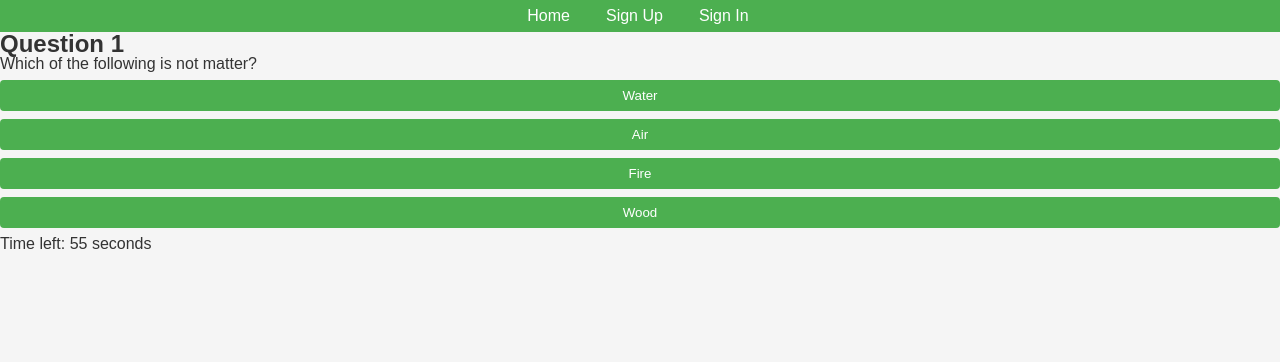
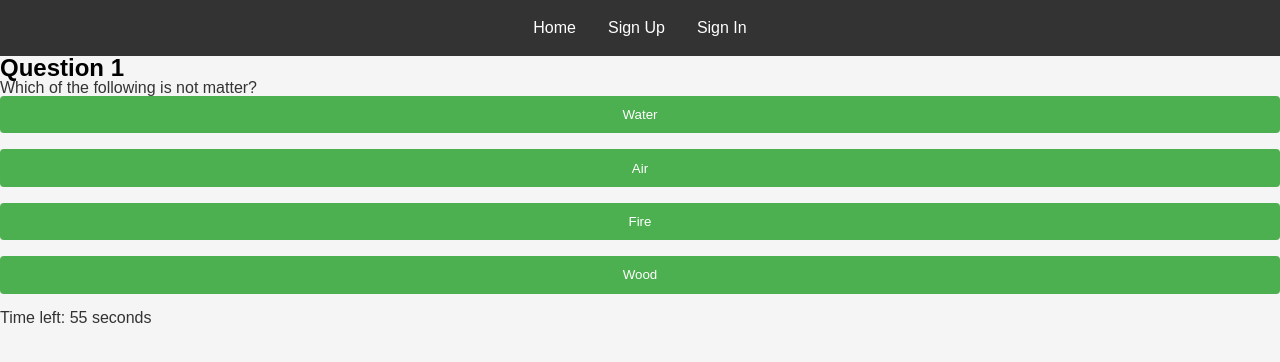
Before and after one commit to Asakippam-Simon/eLearnHub, a React (Create React App) app in the folder elearnhub/: page /assessment/questions in a window 1280 px wide. Shown: the top 362 px of the page. Built offline with nearby package versions, Linux system fonts and the light colour scheme; no server answers.

Commit message:
Adding download button

```diff
--- a/elearnhub/src/components/Home.js
+++ b/elearnhub/src/components/Home.js
@@ -1,14 +1,37 @@
-import React from 'react';
+import React, { useEffect, useState } from 'react';
+import { fetchUploadedFiles } from '../utils/fetchFiles';
+//import React from 'react';
 import { Link } from 'react-router-dom';
 
 const Home = () => {
+      const [fileUrls, setFileUrls] = useState([]);
+
+  useEffect(() => {
+    const getFiles = async () => {
+      const urls = await fetchUploadedFiles();
+      setFileUrls(urls);
+    };
+    getFiles();
+  }, []);
+    //
     return (
 	<section>
 	     <div class="container">
 		<h1>Welcome to eLearnHub</h1>
 		<p>eLearnHub is a centralized platform for storing and sharing educational materials and taking online assessments</p>
 		<p>Sign Up or Login to submit your assignment or take today's online assessment.</p>
-	    </div>
+	     </div>
+
+	     <div class="container">
+		 <h2>Uploaded Materials</h2>
+		 <ul>
+		     {fileUrls.map((url, index) => (
+			 <li key={index}>
+			     <a href={url} target="_blank" rel="noopener noreferrer">Download Material {index + 1}</a>
+			 </li>
+		     ))}
+		 </ul>
+	     </div>
 
     <main>
         <section id="articles">
--- a/elearnhub/src/index.css
+++ b/elearnhub/src/index.css
@@ -1,14 +1,65 @@
+/* Basic reset for margin and padding */
+* {
+  margin: 0;
+  padding: 0;
+  box-sizing: border-box;
+}
+
+/* Global Styles */
 body {
   font-family: Arial, sans-serif;
-  margin: 0;
-  padding: 0;
-  background-color: #f4f4f4;
+  background-color: #f5f5f5;
+  color: #333;
+  line-height: 1.0;
 }
 
-h1, h2 {
-  color: #333;
+/* Center content and give some spacing */
+#root {
+  display: flex;
+  flex-direction: column;
+  min-height: 100vh;
 }
 
+/* Style for header */
+header, footer, nav {
+  background-color: #333;
+  color: white;
+  padding: 20px 0;
+  text-align: center;
+}
+
+header h1, h1, h2 {
+  font-size: 24px;
+  color: black;
+}
+
+nav ul {
+  list-style-type: none;
+  display: flex;
+  justify-content: center;
+  padding: 0;
+}
+
+nav ul li {
+  margin: 0 1rem;
+}
+
+nav ul li a {
+  color: white;
+  text-decoration: none;
+}
+
+nav ul li a:hover {
+  text-decoration: underline;
+}
+
+/* Style for main content area */
+main {
+  flex: 1;
+  padding: 20px;
+}
+
+/* Form Styles */
 form {
   max-width: 400px;
   margin: 2rem auto;
@@ -33,7 +84,7 @@ input, textarea {
 button {
   padding: 0.7rem;
   background: #007bff;
-  color: #fff;
+  color: white;
   border: none;
   border-radius: 4px;
   cursor: pointer;
@@ -43,132 +94,19 @@ button:hover {
   background: #0056b3;
 }
 
-
-/* More styles */
-
-/* Basic reset for margin and padding */
-* {
-  margin: 10;
-  padding: 20;
-  box-sizing: border-box;
-}
-
-/* Set a light background color for the entire application */
-body {
-  font-family: Arial, sans-serif;
-  background-color: #f5f5f5; /* Light gray background */
-  color: #333; /* Darker text color for contrast */
-  line-height: 1.0;
-}
-
-/* Center content and give some spacing */
-#root {
-  display: flex;
-  flex-direction: column;
-  min-height: 100vh; /* Ensure the content stretches the full height */
-}
-
-/* Style for header */
-nav {
-  background-color: #4CAF50; /* Green background for the navigation bar */
-  color: white;
-  padding: 0.5rem;
-}
-
-nav ul {
-  list-style-type: none;
-  display: flex;
-  justify-content: center;
-}
-
-nav ul li {
-  margin: 0 1rem;
-}
-
-nav ul li a {
-  color: white;
-  text-decoration: none;
-}
-
-nav ul li a:hover {
-  text-decoration: underline;
-}
-
-/* Style for main content area */
-main {
-  flex: 1; /* Allows the main content to grow and fill the remaining space */
-  padding: 2rem;
-}
-
-/* Style for forms */
-form {
-  margin: 1rem 0;
-}
-
-input,
 button {
-  padding: 0.5rem;
-  margin: 0.5rem 0;
-  border: 1px solid #ccc;
-  border-radius: 4px;
-}
-
-button {
-  background-color: #4CAF50; /* Green background for buttons */
-  color: white;
-  border: none;
-  cursor: pointer;
+  background-color: #4CAF50;
 }
 
 button:hover {
-  background-color: #45a049; /* Darker green on hover */
+  background-color: #45a049;
 }
 
-
-/* New style */
-* {
-    margin: 0;
-    padding: 0;
-    box-sizing: border-box;
-}
-
-/* Global Styles */
-body {
-    font-family: Arial, sans-serif;
-}
-
+/* Specific Containers and Sections */
 .container {
   width: 80%;
   margin: auto;
   padding: 20px;
-}
-
-header {
-    background-color: #333;
-    color: #fff;
-    padding: 20px 0;
-}
-
-header h1 {
-    font-size: 24px;
-}
-
-nav ul {
-    list-style: none;
-}
-
-nav ul li {
-    display: inline;
-    margin-right: 20px;
-}
-
-nav ul li a {
-    color: #fff;
-    text-decoration: none;
-}
-
-main {
-    padding: 20px 0;
 }
 
 section {
@@ -177,11 +115,12 @@ section {
 
 footer {
   background-color: #333;
-    color: #fff;
+  color: white;
   text-align: center;
   padding: 20px 0;
 }
 
+/* Utility Classes */
 .centered-text {
   text-align: center;
 }
@@ -194,7 +133,7 @@ footer {
   font-size: 32px;
 }
 
-
+/* Header and Search */
 .header {
   display: flex;
   justify-content: space-between;
@@ -223,15 +162,12 @@ footer {
   cursor: pointer;
 }
 
-.contact-link {
-    margin-left: 10px;
-}
-
+/* Cylindrical Link */
 .cylindrical-link-container {
   display: flex;
   justify-content: center;
   align-items: center;
-    height: 50vh; /* Adjust as needed */
+  height: 50vh;
 }
 
 .cylindrical-link {
@@ -262,12 +198,12 @@ footer {
   left: 0;
   width: 90%;
   height: 50%;
-    background-color: #4CAF50; /* Same as background color */
+  background-color: #4CAF50;
   border-radius: 50%;
   z-index: -1;
 }
 
-
+/* Newsletter Section */
 .newsletter-section {
   text-align: center;
   margin-top: 10px;
--- /dev/null
+++ b/elearnhub/src/utils/fetchFiles.js
@@ -0,0 +1,9 @@
+import { storage } from '../firebase';
+import { ref, listAll, getDownloadURL } from 'firebase/storage';
+
+export const fetchUploadedFiles = async () => {
+  const listRef = ref(storage, 'materials/');
+  const res = await listAll(listRef);
+  const urls = await Promise.all(res.items.map((itemRef) => getDownloadURL(itemRef)));
+  return urls;
+};
```
Also changed, not shown: elearnhub/firebase.json. Lines whose indentation alone changed are shown as unchanged.
